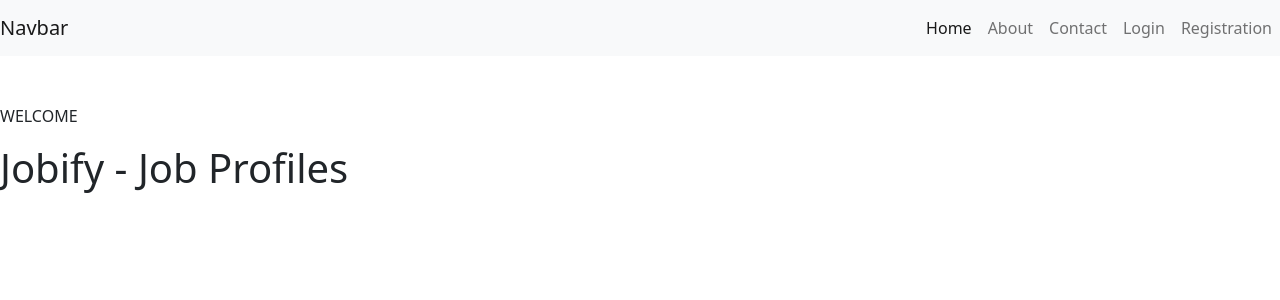
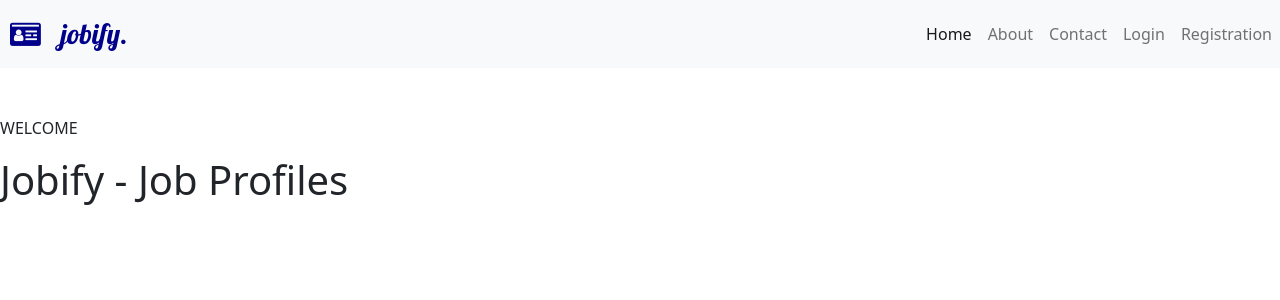
Before and after one commit to djmagnusa/jobify, a React (Create React App) app in the folder client/: page / in a window 1280 px wide. Shown: the top 300 px of the page. Built offline with nearby package versions, Linux system fonts and the light colour scheme.

Commit message:
Style navbar

```diff
--- a/client/src/components/Navbar.js
+++ b/client/src/components/Navbar.js
@@ -1,13 +1,15 @@
 import React from 'react';
 import 'bootstrap/dist/css/bootstrap.css';
 import {NavLink} from "react-router-dom";
-
+import logo from "../images/logo1.png"
 
 const Navbar = () => {
     return (
         <>
             <nav className="navbar navbar-expand-lg navbar-light bg-light">
-                <NavLink className="navbar-brand" to="#">Navbar</NavLink>
+                <NavLink className="navbar-brand" to="#">
+                    <i className="fa fa-id-card" style={{paddingLeft: "10px", fontSize: "27px", color: "darkblue"}}></i><span className="logo">jobify.</span>
+                </NavLink>
                 <button className="navbar-toggler" type="button" data-toggle="collapse" data-target="#navbarSupportedContent" aria-controls="navbarSupportedContent" aria-expanded="false" aria-label="Toggle navigation">
                 <span className="navbar-toggler-icon"></span>
                 </button>
```
